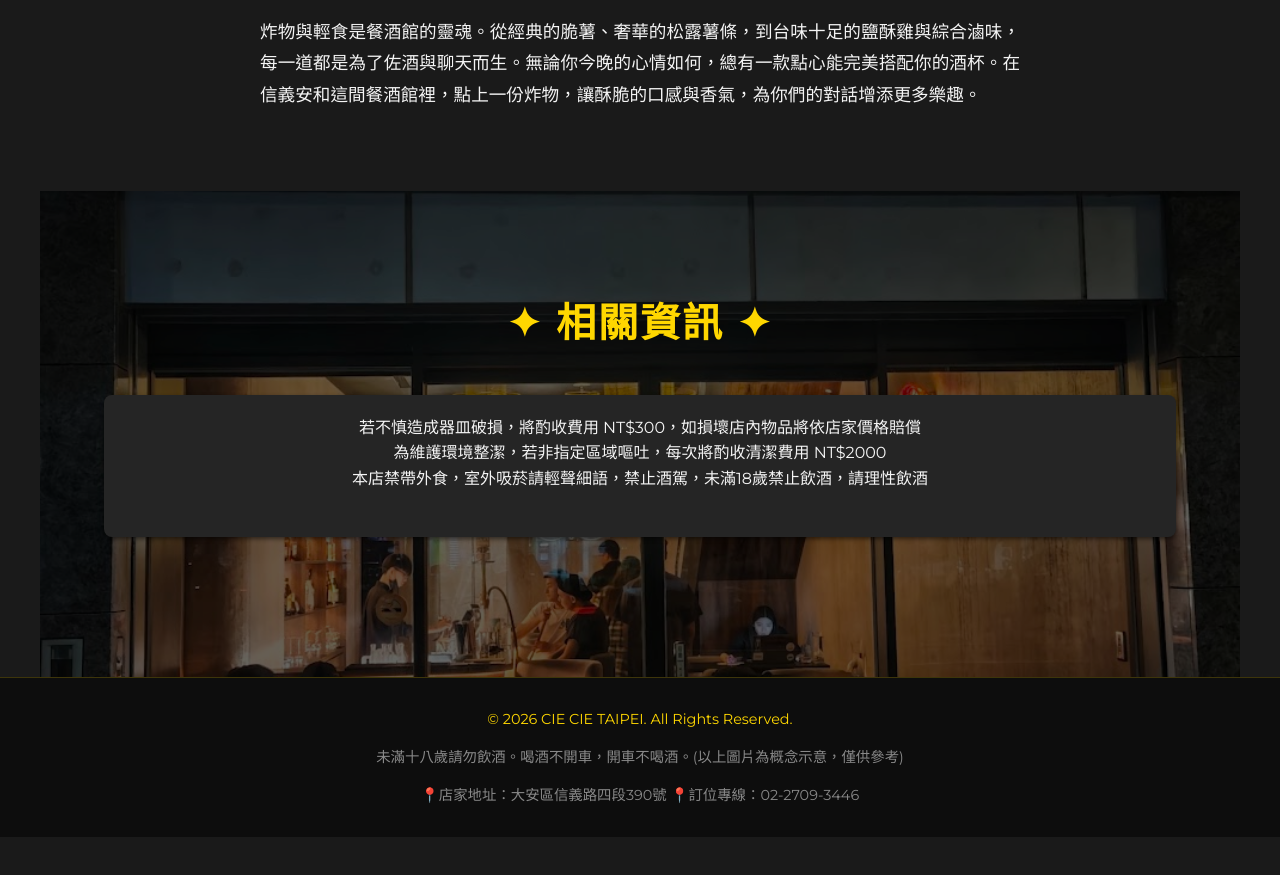
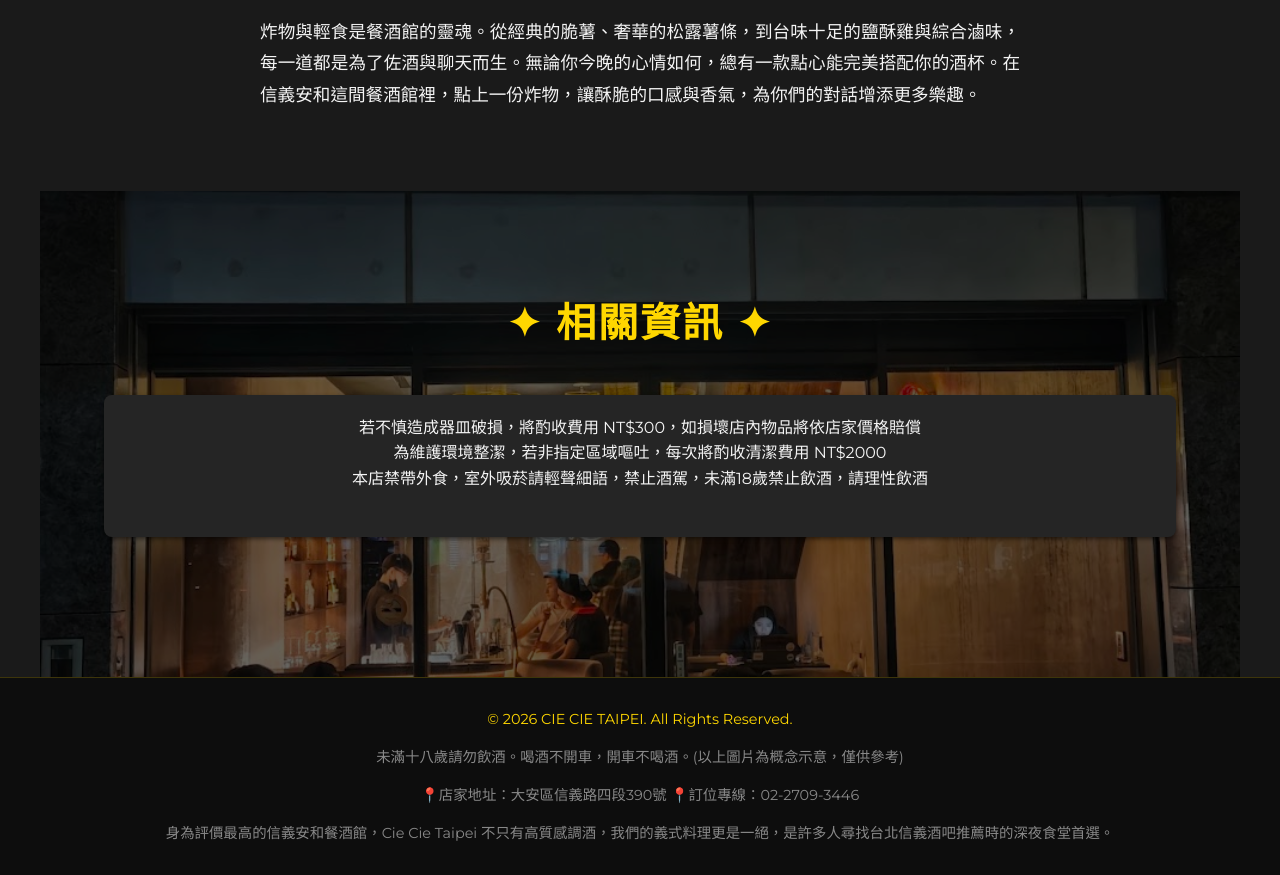
Before and after one commit to ciecietaipei/ciecietaipei.github.io, a Jekyll site: the page built from foods.html, in a window 1280 px wide and 900 px high, scrolled down 7478 px, cut to the strip 25-900 px from the top of the window. Built offline with Jekyll 4.4.1, drawn with Linux system fonts in a browser that asks for light colours; a script that is not in the unit is left out; before the commit the page ends 8340 px from its top, so only the background shows below that.

Commit message:
更新餐酒館網頁描述，強調高質感調酒與義式料理，提升SEO與使用者體驗

```diff
--- a/drinks.html
+++ b/drinks.html
@@ -1,7 +1,7 @@
 ---
 layout: default
 title: CIE CIE TAIPEI | 大安區信義安和餐酒館
-description: CIE CIE TAIPEI，大安區信義安和餐酒館，近捷運信義安和站，提供高質感調酒、美食與精緻氛圍。台北精品餐酒館推薦，吧檯氛圍濃厚，適合約會、聚會、包場活動。週五週六營業至凌晨3點，電話預約 02-2309-3446，大安區跨年酒吧，大安區跨年餐酒館，大安區跨年，信義安和跨年酒吧，信義安和跨年餐酒館。
+description: CIE CIE TAIPEI，大安區信義安和餐酒館，近捷運信義安和站，提供高質感調酒、美食與精緻氛圍。台北精品餐酒館推薦，吧檯氛圍濃厚，適合約會、聚會、包場活動。週五週六營業至凌晨3點，電話預約 02-2309-3446，大安區跨年酒吧，大安區跨年餐酒館，大安區跨年，信義安和跨年酒吧，信義安和跨年餐酒館。身為評價最高的信義安和餐酒館，Cie Cie Taipei 不只有高質感調酒，我們的義式料理更是一絕，是許多人尋找台北信義酒吧推薦時的深夜食堂首選。
 ---
 
 <!DOCTYPE html>
@@ -20,7 +20,7 @@
     <meta name="viewport" content="width=device-width, initial-scale=1.0">
     <title>酒單 Menu | Cié Cié Taipei - 台北特色調酒與餐食 | 信義安和餐酒館 | 大安區餐酒館 </title>
     <meta name="description" content="CIE CIE TAIPEI，大安區信義安和餐酒館，近捷運信義安和站，提供高質感調酒、美食與精緻氛圍。台北精品餐酒館推薦，吧檯氛圍濃厚，適合約會、聚會、包場活動。週五週六營業至凌晨3點，電話預約 02-2309-3446，大安區跨年酒吧，大安區跨年餐酒館，大安區跨年，信義安和跨年酒吧，信義安和跨年餐酒館">
-    <meta name="description" content="探索隱身台北大安區巷弄的老宅酒吧 Cié Cié Taipei。我們提供精緻餐食與創意調酒，在獨特的復古氛圍中享受微醺時光。立即預訂您的專屬座位。">
+    <meta name="description" content="探索隱身台北大安區巷弄的老宅酒吧 Cié Cié Taipei。我們提供精緻餐食與創意調酒，在獨特的復古氛圍中享受微醺時光。立即預訂您的專屬座位。身為評價最高的信義安和餐酒館，Cie Cie Taipei 不只有高質感調酒，我們的義式料理更是一絕，是許多人尋找台北信義酒吧推薦時的深夜食堂首選。">
     <meta property="og:type" content="website" />
     <meta property="og:title" content="CIE CIE TAIPEI | 台北 101 跨年餐廳首選 | 信義安和餐酒館" />
     <meta property="og:description" content="大安區老宅酒吧，提供高質感調酒與義式餐點。立即線上訂位，享受微醺時光。" />
@@ -1244,6 +1244,7 @@
         <a href="https://blog.twman.org/p/ciecietaipei.html" target="_blank"><p>&copy; 2026 CIE CIE TAIPEI. All Rights Reserved.</p></a>
         <p class="footer-note">未滿十八歲請勿飲酒。喝酒不開車，開車不喝酒。(以上圖片為概念示意，僅供參考)</p>
         <p class="footer-note">📍店家地址：大安區信義路四段390號 📍訂位專線：02-2709-3446</p>
+        <p class="footer-note">身為評價最高的信義安和餐酒館，Cie Cie Taipei 不只有高質感調酒，我們的義式料理更是一絕，是許多人尋找台北信義酒吧推薦時的深夜食堂首選。</p>
     </footer>
 
 
--- a/environment.html
+++ b/environment.html
@@ -1,7 +1,7 @@
 ---
 layout: default
 title: CIE CIE TAIPEI | 大安區信義安和餐酒館
-description: CIE CIE TAIPEI，大安區信義安和餐酒館，近捷運信義安和站，提供高質感調酒、美食與精緻氛圍。台北精品餐酒館推薦，吧檯氛圍濃厚，適合約會、聚會、包場活動。週五週六營業至凌晨3點，電話預約 02-2309-3446，大安區跨年酒吧，大安區跨年餐酒館，大安區跨年，信義安和跨年酒吧，信義安和跨年餐酒館。
+description: CIE CIE TAIPEI，大安區信義安和餐酒館，近捷運信義安和站，提供高質感調酒、美食與精緻氛圍。台北精品餐酒館推薦，吧檯氛圍濃厚，適合約會、聚會、包場活動。週五週六營業至凌晨3點，電話預約 02-2309-3446，大安區跨年酒吧，大安區跨年餐酒館，大安區跨年，信義安和跨年酒吧，信義安和跨年餐酒館。身為評價最高的信義安和餐酒館，Cie Cie Taipei 不只有高質感調酒，我們的義式料理更是一絕，是許多人尋找台北信義酒吧推薦時的深夜食堂首選。
 ---
 
 <!DOCTYPE html>
@@ -20,7 +20,7 @@
     <meta name="viewport" content="width=device-width, initial-scale=1.0">
     <title>CIE CIE TAIPEI | 信義安和餐酒館 | 大安區餐酒館 </title>
     <meta name="description" content="CIE CIE TAIPEI，大安區信義安和餐酒館，近捷運信義安和站，提供高質感調酒、美食與精緻氛圍。台北精品餐酒館推薦，吧檯氛圍濃厚，適合約會、聚會、包場活動。週五週六營業至凌晨3點，電話預約 02-2709-3446，大安區跨年酒吧，大安區跨年餐酒館，大安區跨年，信義安和跨年酒吧，信義安和跨年餐酒館">
-    <meta name="description" content="探索隱身台北大安區巷弄的老宅酒吧 Cié Cié Taipei。我們提供精緻餐食與創意調酒，在獨特的復古氛圍中享受微醺時光。立即預訂您的專屬座位。">
+    <meta name="description" content="探索隱身台北大安區巷弄的老宅酒吧 Cié Cié Taipei。我們提供精緻餐食與創意調酒，在獨特的復古氛圍中享受微醺時光。立即預訂您的專屬座位。身為評價最高的信義安和餐酒館，Cie Cie Taipei 不只有高質感調酒，我們的義式料理更是一絕，是許多人尋找台北信義酒吧推薦時的深夜食堂首選。">
     <meta property="og:type" content="website" />
     <meta property="og:title" content="CIE CIE TAIPEI | 台北 101 跨年餐廳首選 | 信義安和餐酒館" />
     <meta property="og:description" content="大安區老宅酒吧，提供高質感調酒與義式餐點。立即線上訂位，享受微醺時光。" />
@@ -386,6 +386,7 @@
         <a href="https://blog.twman.org/p/ciecietaipei.html" target="_blank"><p>&copy; 2026 CIE CIE TAIPEI. All Rights Reserved.</p></a>
         <p class="footer-note">未滿十八歲請勿飲酒。喝酒不開車，開車不喝酒。</p>
         <p class="footer-note">📍店家地址：大安區信義路四段390號 📍訂位專線：02-2709-3446</p>
+        <p class="footer-note">身為評價最高的信義安和餐酒館，Cie Cie Taipei 不只有高質感調酒，我們的義式料理更是一絕，是許多人尋找台北信義酒吧推薦時的深夜食堂首選。</p>
     </footer>
 
 
--- a/foods.html
+++ b/foods.html
@@ -1,7 +1,7 @@
 ---
 layout: default
 title: CIE CIE TAIPEI | 大安區信義安和餐酒館
-description: CIE CIE TAIPEI，大安區信義安和餐酒館，近捷運信義安和站，提供高質感調酒、美食與精緻氛圍。台北精品餐酒館推薦，吧檯氛圍濃厚，適合約會、聚會、包場活動。週五週六營業至凌晨3點，電話預約 02-2309-3446，大安區跨年酒吧，大安區跨年餐酒館，大安區跨年，信義安和跨年酒吧，信義安和跨年餐酒館。
+description: CIE CIE TAIPEI，大安區信義安和餐酒館，近捷運信義安和站，提供高質感調酒、美食與精緻氛圍。台北精品餐酒館推薦，吧檯氛圍濃厚，適合約會、聚會、包場活動。週五週六營業至凌晨3點，電話預約 02-2309-3446，大安區跨年酒吧，大安區跨年餐酒館，大安區跨年，信義安和跨年酒吧，信義安和跨年餐酒館。身為評價最高的信義安和餐酒館，Cie Cie Taipei 不只有高質感調酒，我們的義式料理更是一絕，是許多人尋找台北信義酒吧推薦時的深夜食堂首選。
 ---
 
 <!DOCTYPE html>
@@ -20,7 +20,7 @@
     <meta name="viewport" content="width=device-width, initial-scale=1.0">
     <title>餐食 Menu | Cié Cié Taipei - 台北特色調酒與餐食 | 信義安和餐酒館 | 大安區餐酒館 </title>
     <meta name="description" content="CIE CIE TAIPEI，大安區信義安和餐酒館，近捷運信義安和站，提供高質感調酒、美食與精緻氛圍。台北精品餐酒館推薦，吧檯氛圍濃厚，適合約會、聚會、包場活動。週五週六營業至凌晨3點，電話預約 02-2309-3446，大安區跨年酒吧，大安區跨年餐酒館，大安區跨年，信義安和跨年酒吧，信義安和跨年餐酒館">
-    <meta name="description" content="探索隱身台北大安區巷弄的老宅酒吧 Cié Cié Taipei。我們提供精緻餐食與創意調酒，在獨特的復古氛圍中享受微醺時光。立即預訂您的專屬座位。">
+    <meta name="description" content="探索隱身台北大安區巷弄的老宅酒吧 Cié Cié Taipei。我們提供精緻餐食與創意調酒，在獨特的復古氛圍中享受微醺時光。立即預訂您的專屬座位。身為評價最高的信義安和餐酒館，Cie Cie Taipei 不只有高質感調酒，我們的義式料理更是一絕，是許多人尋找台北信義酒吧推薦時的深夜食堂首選。">
     <meta property="og:type" content="website" />
     <meta property="og:title" content="CIE CIE TAIPEI | 台北 101 跨年餐廳首選 | 信義安和餐酒館" />
     <meta property="og:description" content="大安區老宅酒吧，提供高質感調酒與義式餐點。立即線上訂位，享受微醺時光。" />
@@ -46,7 +46,7 @@
   "image": [
     "https://ciecietaipei.github.io/assets/ciecie-image_1f-1.jpg"
   ],
-  "description": "CIE CIE TAIPEI 是一間位於台北市大安區、鄰近信義區與信義安和捷運站的質感酒吧與餐酒館。提供特色調酒、餐酒搭配與水煙（Shisha），適合情侶約會、朋友聚會、跨年活動、萬聖節與節慶派對。",
+  "description": "CIE CIE TAIPEI 是一間位於台北市大安區、鄰近信義區與信義安和捷運站的質感酒吧與餐酒館。提供特色調酒、餐酒搭配與水煙（Shisha），適合情侶約會、朋友聚會、跨年活動、萬聖節與節慶派對。身為評價最高的信義安和餐酒館，Cie Cie Taipei 不只有高質感調酒，我們的義式料理更是一絕，是許多人尋找台北信義酒吧推薦時的深夜食堂首選。",
   "priceRange": "$$",
   "telephone": "+886-2-2709-3446",
   "address": {
@@ -455,6 +455,7 @@
         <a href="https://blog.twman.org/p/ciecietaipei.html" target="_blank"><p>&copy; 2026 CIE CIE TAIPEI. All Rights Reserved.</p></a>
         <p class="footer-note">未滿十八歲請勿飲酒。喝酒不開車，開車不喝酒。(以上圖片為概念示意，僅供參考)</p>
         <p class="footer-note">📍店家地址：大安區信義路四段390號 📍訂位專線：02-2709-3446</p>
+        <p class="footer-note">身為評價最高的信義安和餐酒館，Cie Cie Taipei 不只有高質感調酒，我們的義式料理更是一絕，是許多人尋找台北信義酒吧推薦時的深夜食堂首選。</p>
     </footer>
 
 
```
